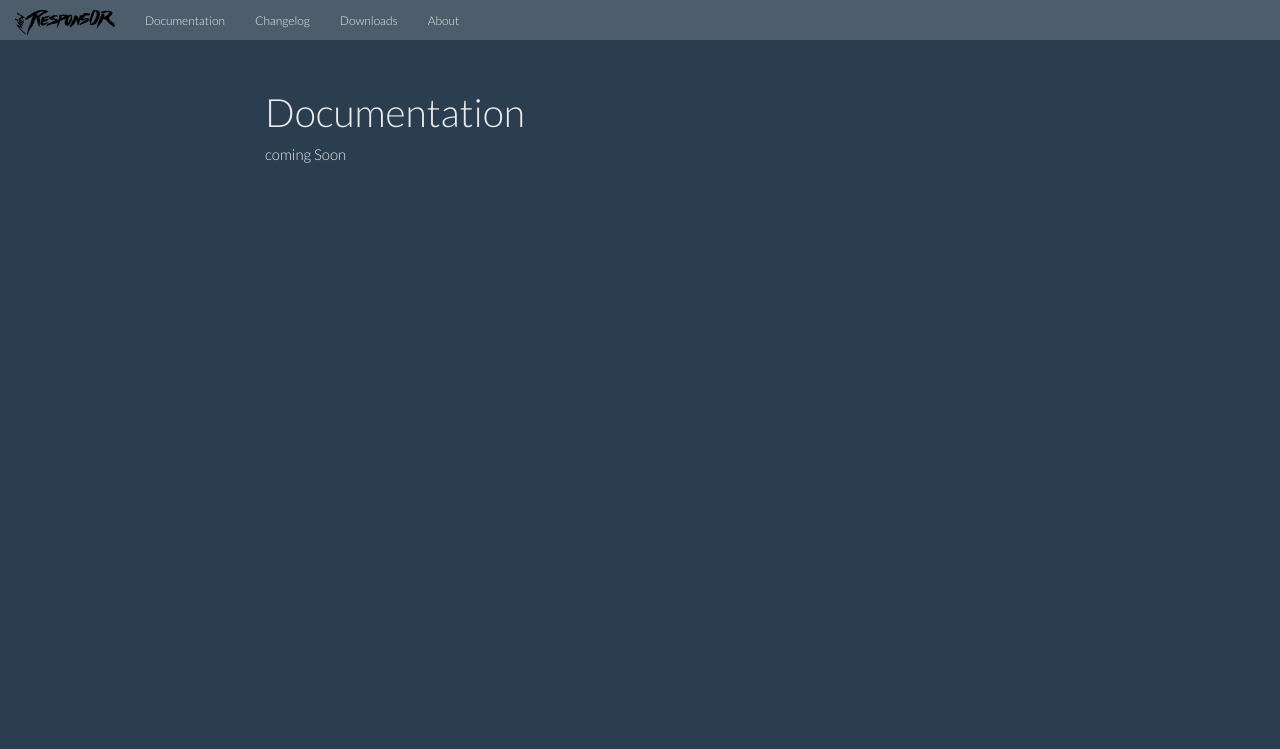
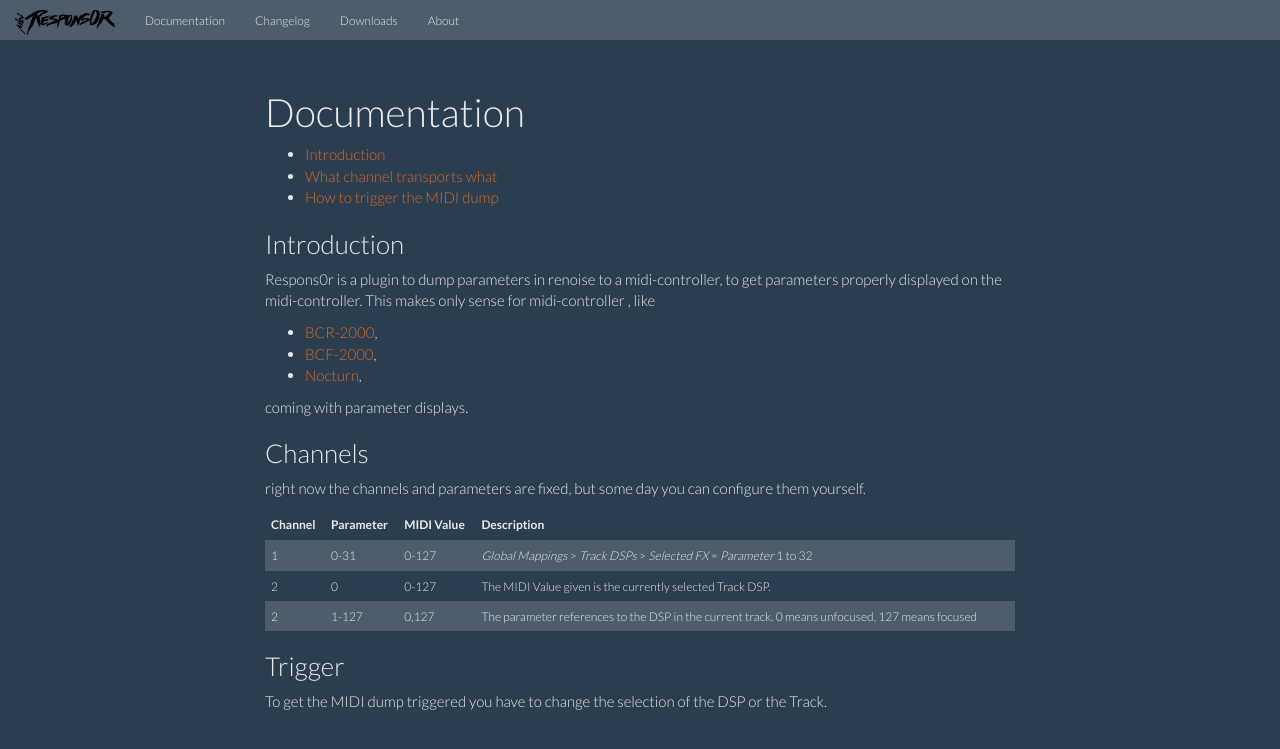
Before and after one commit to neviim/midi-respons0r, a Jekyll site: the page built from documentation.md, in a window 1280 px wide. Shown: the top 749 px of the page. Built offline with Jekyll 4.4.1, drawn with Linux system fonts in a browser that asks for light colours; nearby versions of some CDN libraries.

Commit message:
wrote documentation

```diff
--- a/documentation.md
+++ b/documentation.md
@@ -4,5 +4,34 @@
 permalink: /documentation/
 ---
 
+* [Introduction](#introduction)
+* [What channel transports what](#channels)
+* [How to trigger the MIDI dump](#trigger)
 
-coming Soon
+
+### Introduction
+
+Respons0r is a plugin to dump parameters in
+renoise
+to a midi-controller, to get parameters properly displayed on the midi-controller.
+This makes only sense for midi-controller , like
+
+* [BCR-2000](http://www.behringer.com/EN/Products/BCR2000.aspx),
+* [BCF-2000](http://www.behringer.com/EN/Products/BCF2000.aspx),
+* [Nocturn](http://global.novationmusic.com/midi-controllers/nocturn),
+
+coming with parameter displays.
+
+### Channels
+
+right now the channels and parameters are fixed, but some day you can configure them yourself.
+
+{: .table .table-striped .table-hover}
+Channel  | Parameter   | MIDI Value  |  Description
+--- | --- | --- | ---
+1 | 0-31 | 0-127 | *Global Mappings* > *Track DSPs* > *Selected FX* = *Parameter* 1 to 32
+2 | 0 | 0-127 | The MIDI Value given is the currently selected Track DSP.
+2 | 1-127 | 0,127 | The parameter references to the DSP in the current track. 0 means unfocused, 127 means focused
+
+### Trigger
+To get the MIDI dump triggered you have to change the selection of the DSP or the Track.
```
